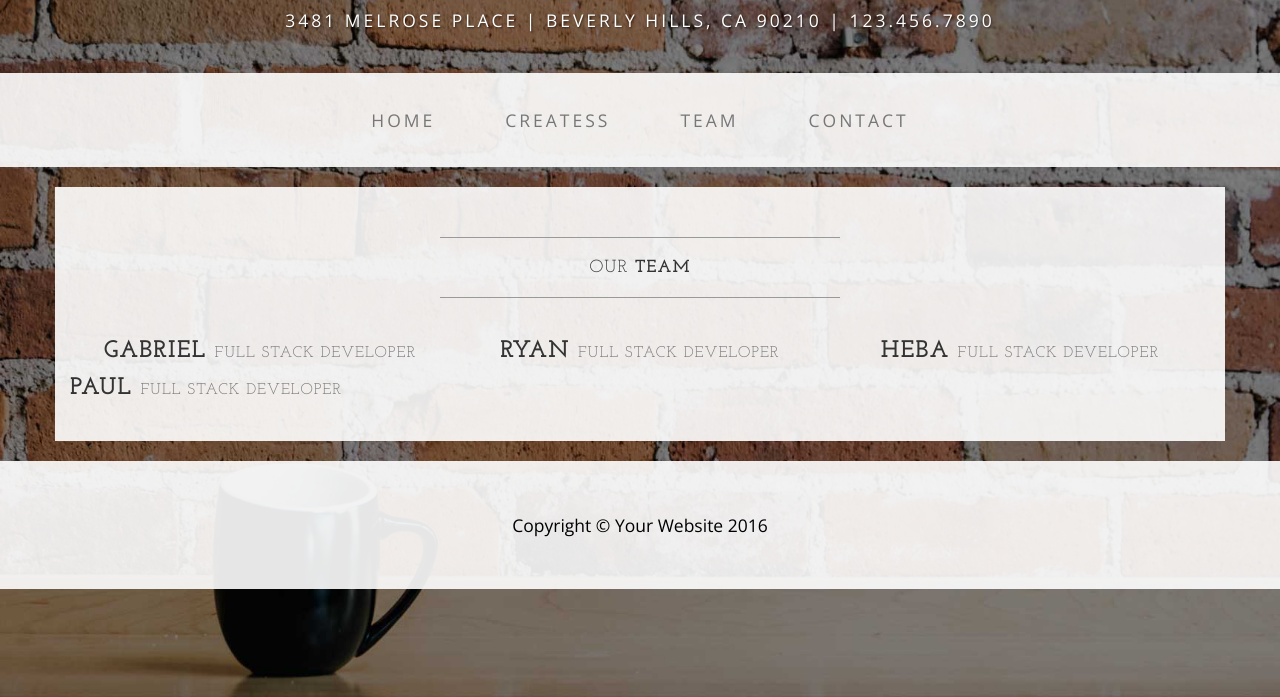
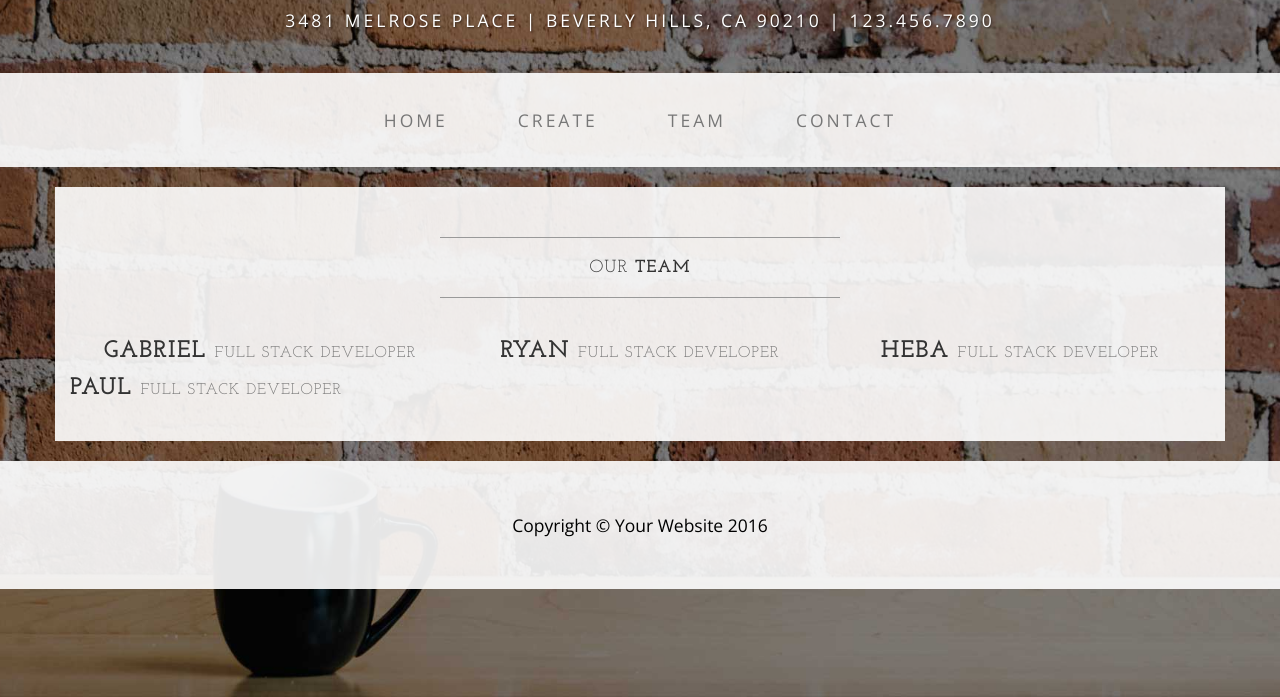
Before and after one commit to rrj221/TShirts, a plain HTML site: page team.html in a window 1280 px wide. Shown: the part 103-800 px from the top of the page. Drawn offline with nearby package versions, Linux system fonts and the light colour scheme.

Commit message:
first html

```diff
--- a/team.html
+++ b/team.html
@@ -56,7 +56,7 @@
                         <a href="index.html">Home</a>
                     </li>
                     <li>
-                        <a href="create.html">Createss</a>
+                        <a href="create.html">Create</a>
                     </li>
                     <li>
                         <a href="team.html">Team</a>
```
